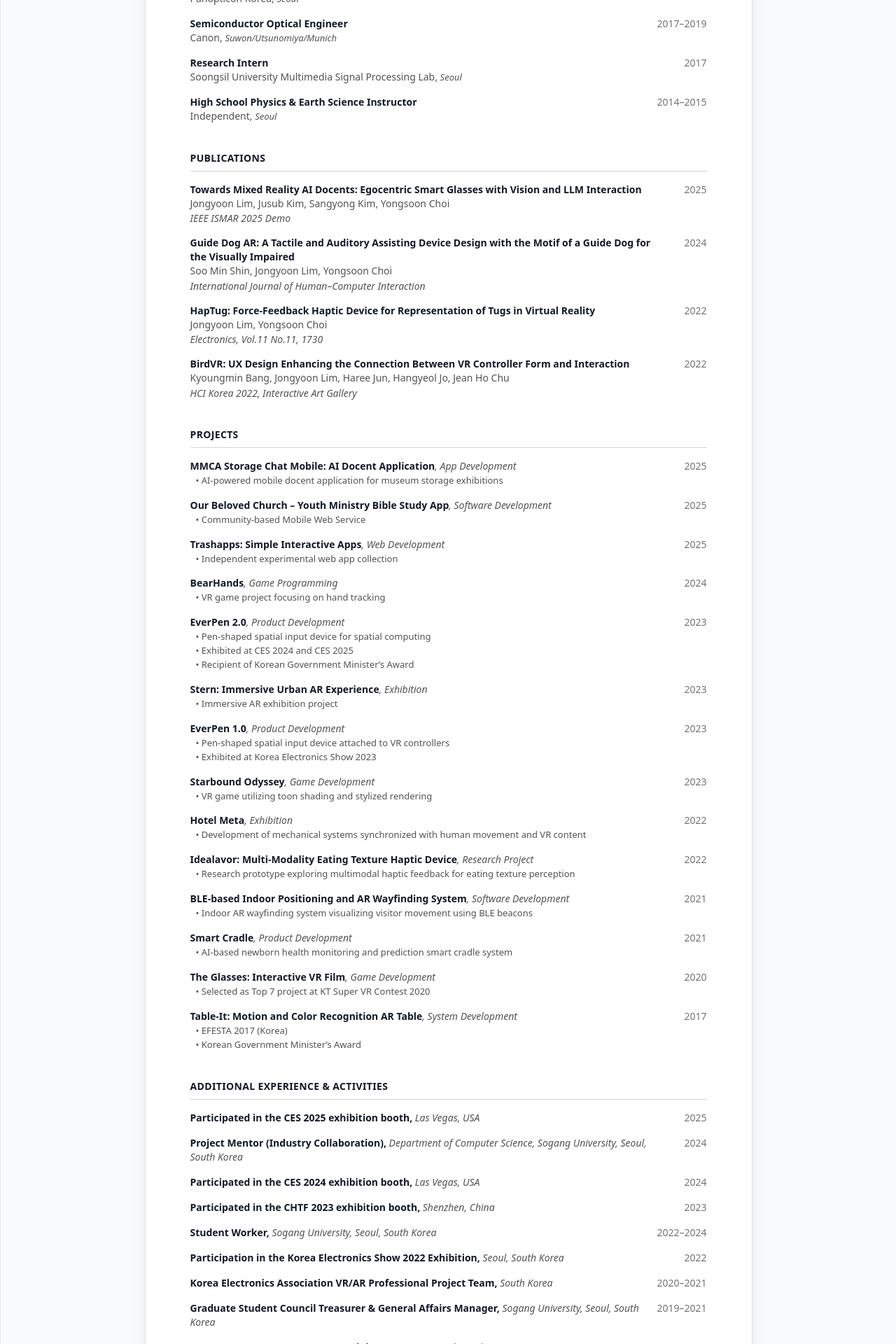
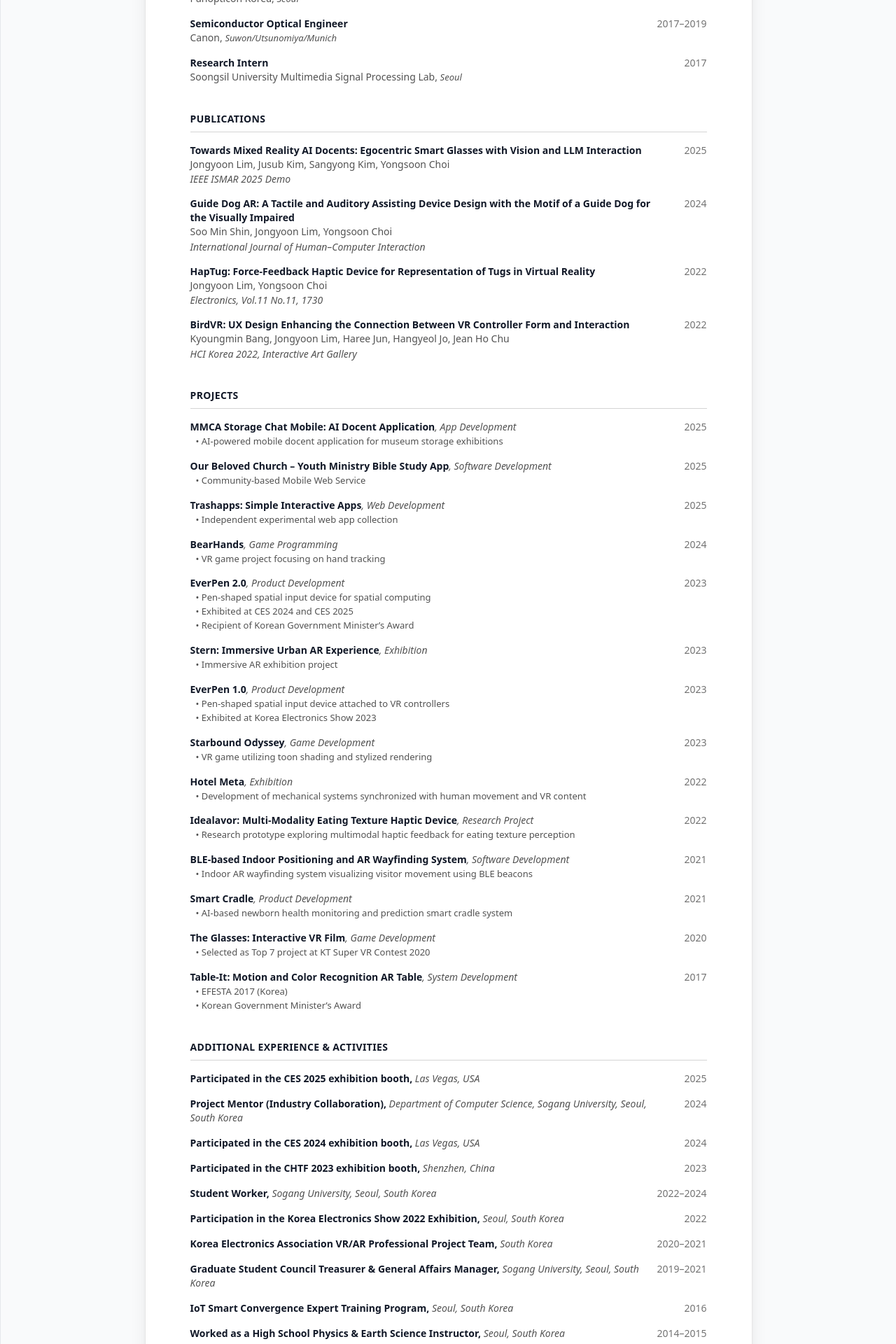
Before and after one commit to LimJongyoon/lim259, a React (Vite) app: page / in a window 1280 px wide. Shown: the part 5500-7420 px from the top of the page at 70% size. Built offline with nearby package versions, Linux system fonts and the light colour scheme.

Commit message:
경력/ 활동 스왑

```diff
--- a/src/content/cv/index.ts
+++ b/src/content/cv/index.ts
@@ -166,25 +166,6 @@ export const cvContent = {
       },
       year: "2017",
     },
-    {
-      role: {
-        en: "High School Physics & Earth Science Instructor",
-        kr: "고등학교 물리·지구과학 강사",
-        jp: "高校 物理・地学 講師",
-      },
-
-      org: {
-        en: "Independent",
-        kr: "개인",
-        jp: "個人",
-      },
-      city: {
-        en: ["Seoul"],
-        kr: ["서울"],
-        jp: ["ソウル"],
-      },
-      year: "2014–2015",
-    },
   ],
 
   activities: [
@@ -306,6 +287,20 @@ export const cvContent = {
       },
       year: "2016",
     },
+    {
+      title: {
+        en: "Worked as a High School Physics & Earth Science Instructor",
+        kr: "고등학교 물리·지구과학 강사 활동",
+        jp: "高校にて物理・地学の指導を担当",
+      },
+      place: {
+        en: "Seoul, South Korea",
+        kr: "대한민국 서울",
+        jp: "韓国 ソウル",
+      },
+      year: "2014–2015",
+    }
+
   ],
 
 
```
